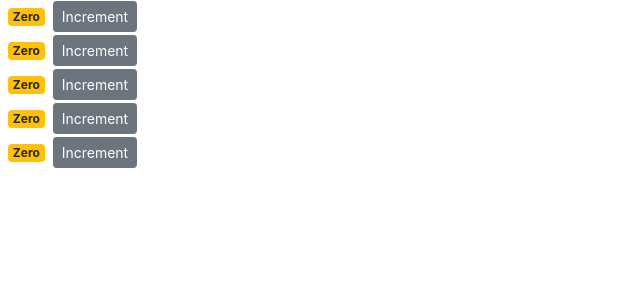
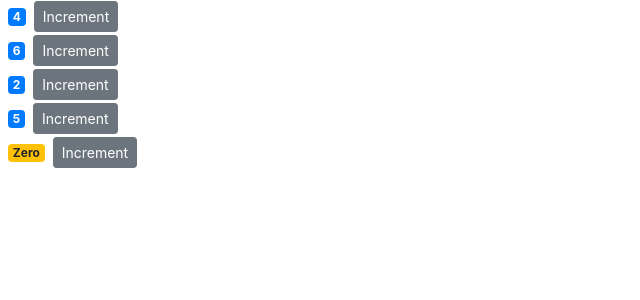
Before and after one commit to garydeol8/HelloWorld, a React (Create React App) app in the folder counter-app/: page / in a window 1280 px wide. Shown: the top 300 px of the page, without its empty margins (0-640 px from the left). Built offline with nearby package versions, Linux system fonts and the light colour scheme.

Commit message:
components communication.

```diff
--- a/counter-app/src/components/counter.jsx
+++ b/counter-app/src/components/counter.jsx
@@ -2,7 +2,7 @@
 
 class Counter extends Component {
   state = {
-    count: 0
+      value: this.props.value
     };
 
     //constructor() {
@@ -13,14 +13,14 @@
     handleIncrement = (product) => {
         console.log(product);
     //console.log("Increment clicked.", this);
-      this.setState({ count: this.state.count + 1 });
+      this.setState({ value: this.state.value + 1 });
   }
 
     //doHandleIncrement = () => {
     //    this.handleIncrement({ id: 1 });
     //}
 
-  render() {
+    render() {
     return (
       <div>
         <span className={this.getBadgeClasses()}>{this.formatCount()}</span>
@@ -36,13 +36,13 @@
 
   getBadgeClasses() {
     let classes = "badge m-2 badge-";
-    classes += this.state.count === 0 ? "warning" : "primary";
+    classes += this.state.value === 0 ? "warning" : "primary";
     return classes;
   }
 
   formatCount() {
-    const { count } = this.state;
-    return count === 0 ? 'Zero' : count;
+    const { value } = this.state;
+    return value === 0 ? 'Zero' : value;
   }
 }
 
--- a/counter-app/src/components/counters.jsx
+++ b/counter-app/src/components/counters.jsx
@@ -1,21 +1,22 @@
-import React, { Component } from 'react';
-import Counter from './counter';
+import React, { Component } from "react";
+import Counter from "./counter";
 
 class Counters extends Component {
   state = {
     counters: [
-            { id: 1, value: 0 },
-            { id: 2, value: 0 },
-            { id: 3, value: 0 },
-            { id: 4, value: 0 },
-            { id: 5, value: 0 },
+      { id: 1, value: 4 },
+      { id: 2, value: 6 },
+      { id: 3, value: 2 },
+      { id: 4, value: 5 },
+      { id: 5, value: 0 }
     ]
-    }
+  };
   render() {
     return (
       <div>
-                {this.state.counters.map(counter => <Counter key={ counter.id} />) }
-            </div >
+            {this.state.counters.map(counter =>
+                <Counter key={counter.id} value={counter.value} />)}
+      </div>
     );
   }
 }
```
Lines whose indentation alone changed are shown as unchanged.
